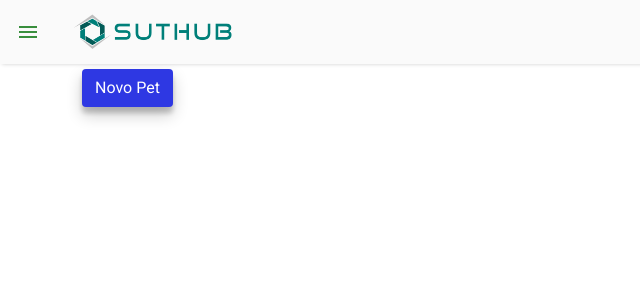
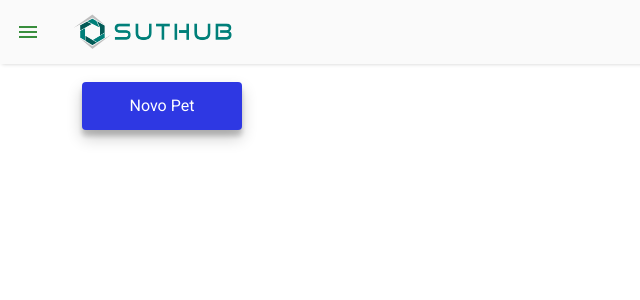
Before and after one commit to gilsonrusso/suthub-challenge-frontend-vuejs, a Vue app: page /pets in a window 1280 px wide. Shown: the top 300 px of the page, without its empty margins (0-640 px from the left). Built offline with nearby package versions, Linux system fonts and the light colour scheme.

Commit message:
remove breadcrumb

```diff
--- a/src/pages/Pets/Pets.vue
+++ b/src/pages/Pets/Pets.vue
@@ -10,13 +10,8 @@
         />
       </Card>
     </Modal>
-    <nav aria-label="breadcrumb">
-      <ol class="breadcrumb">
-        <li class="breadcrumb-item active" aria-current="page">Pets</li>
-      </ol>
-    </nav>
-    <v-divider></v-divider>
-    <button @click="showModal = !showModal" class="btn">Novo Pet</button>
+
+    <button @click="showModal = !showModal" class="btn btnAddPet">Novo Pet</button>
   </div>
 </template>
 
@@ -90,18 +85,18 @@ export default {
 </script>
 
 <style scoped>
-.menu {
-  margin-top: 15px;
-  margin-left: 15px;
-}
-.btn {
+
+.btnAddPet {
   box-shadow: 0 8px 16px 0 rgba(0, 0, 0, 0.2), 0 6px 5px 0 rgba(0, 0, 0, 0.19);
   background-color: var(--second-color);
   color: #ffffff;
   transition: all 0.1s ease;
+  margin-top: 70px;
+  height: 48px;
+  width: 10rem;
 }
 
-.btn:hover {
+.btnAddPet:hover {
   opacity: 90%;
 }
 </style>
```
